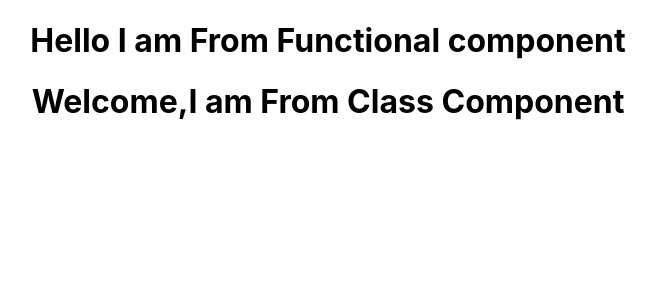
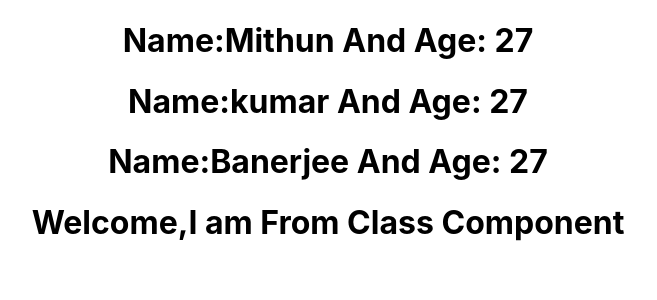
Before and after one commit to mithunbanerjee632/React-Js-Basic, a React (Create React App) app: page / in a window 1280 px wide. Shown: the top 300 px of the page, without its empty margins (312-969 px from the left). Built offline with nearby package versions, Linux system fonts and the light colour scheme.

Commit message:
Uses of Props

```diff
--- a/src/App.js
+++ b/src/App.js
@@ -6,7 +6,10 @@ import Welcome from './mycomponents/Welcome.js';
 function App() {
   return (
     <div className="App">
-        <Hello></Hello>
+        <Hello age="27" name="Mithun"></Hello>
+        <Hello age="27" name="kumar"></Hello>
+        <Hello age="27" name="Banerjee"></Hello>
+
         <Welcome></Welcome>
     </div>
   );
--- a/src/mycomponents/Hello.js
+++ b/src/mycomponents/Hello.js
@@ -1,7 +1,7 @@
 import react from 'react';
-function Hello(){
+function Hello(props){
   return(
-    <h1>Hello I am From Functional component</h1>
+    <h1>Name:{props.name} And Age: {props.age}</h1>
   );
 }
 export default Hello;
```
